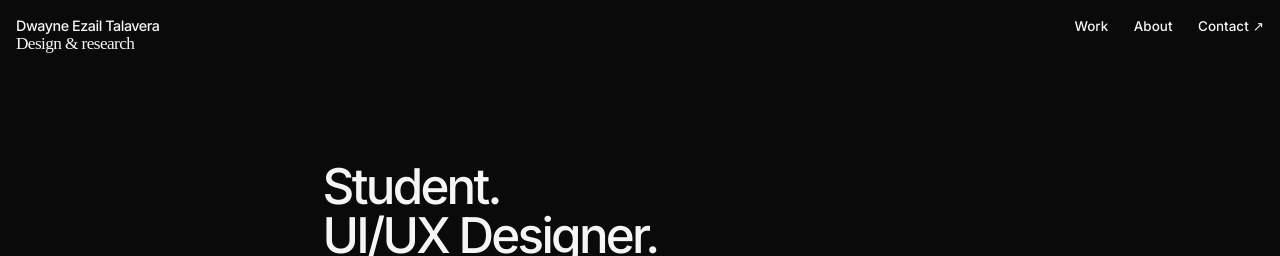
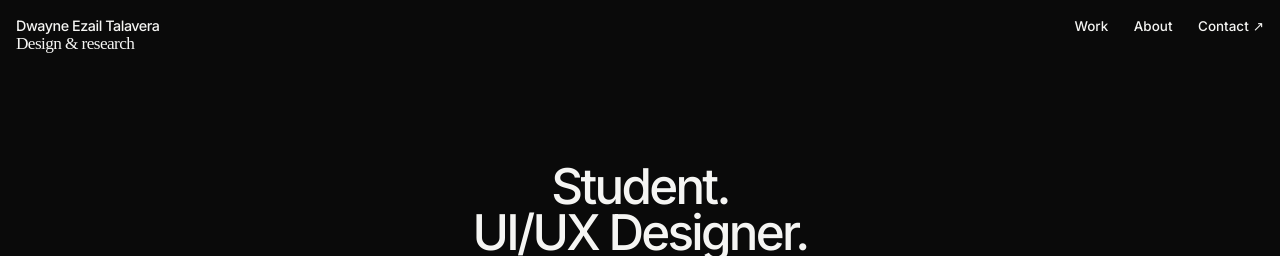
Before and after one commit to eziofonte/java-portfolio, a Spring Boot app: page /dwayne in a window 1280 px wide. Shown: the top 256 px of the page. Run offline with Spring Boot 4, Linux system fonts and the light colour scheme; some web fonts are replaced.

Commit message:
final na

```diff
--- a/src/main/resources/static/dwayne/style.css
+++ b/src/main/resources/static/dwayne/style.css
@@ -59,9 +59,7 @@ html.is-entering { overflow: hidden; }
 .hero-scroll svg { width: 32px; height: 20px; fill: none; stroke: currentColor; stroke-width: 2; stroke-linecap: round; stroke-linejoin: round; animation: scroll-hint 2.8s ease-in-out infinite; }
 @keyframes scroll-hint { 0%, 100% { transform: translateY(-3px); } 50% { transform: translateY(3px); } }
 .hero-composition { position: relative; width: 100%; min-height: inherit; }
-.hero-title { position: absolute; z-index: 2; top: 12.7vw; left: 25.2%; font-size: clamp(40px, 3.85vw, 100px); font-weight: 500; line-height: .94; letter-spacing: -.055em; transform: translate3d(0, calc(var(--scroll-progress) * -110px), 0); opacity: calc(1 - var(--scroll-progress) * .85); }
-.title-line { display: block; overflow: hidden; padding: .06em .08em .08em 0; margin: -.06em -.08em -.08em 0; }
-.title-line > span { display: block; }
+.hero-title { position: absolute; z-index: 2; top: 12.7vw; left: 50%; text-align: center; font-size: clamp(40px, 3.85vw, 100px); font-weight: 500; line-height: .94; letter-spacing: -.055em; transform: translate(-50%, calc(var(--scroll-progress) * -110px)); opacity: calc(1 - var(--scroll-progress) * .85); }.title-line > span { display: block; }
 .portrait-frame { position: absolute; z-index: 1; top: 20.2vw; left: 35.5%; width: 29%; height: 31vw; overflow: hidden; opacity: calc(1 - var(--scroll-progress) * .65); transform: translate3d(0, calc(var(--scroll-progress) * -35px), 0); mask-image: linear-gradient(to bottom, var(--foreground) 92%, transparent); }
 .portrait { display: block; width: 100%; height: auto; transform: scale(calc(1 + var(--scroll-progress) * .04)); transform-origin: center top; }
 .hero-contact { position: absolute; z-index: 3; top: 44.2vw; left: var(--edge); font-family: 'Instrument Serif', Georgia, serif; font-size: clamp(16px, 1.35vw, 28px); font-weight: 400; font-style: normal; line-height: 1.15; }
```
